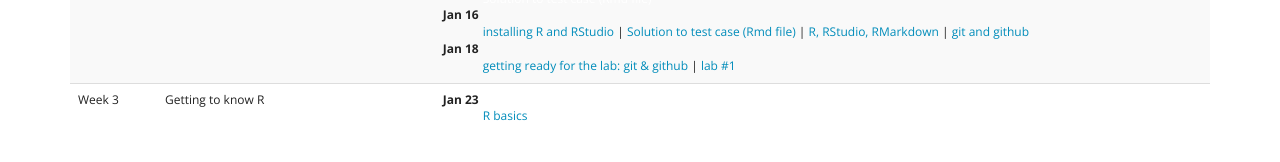
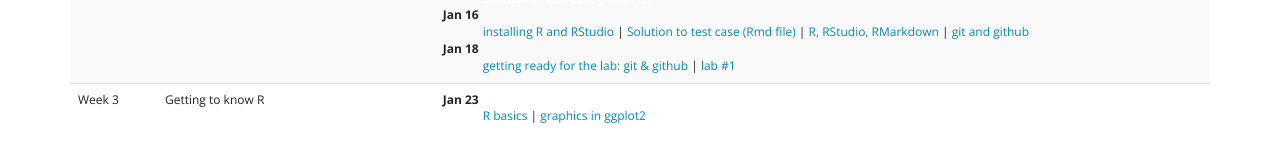
Before and after one commit to DS202-at-ISU/DS202-at-ISU.github.io-2018, a Jekyll site: the page built from schedule.html, in a window 1280 px wide. Shown: the part 273-435 px from the top of the page. Built offline with Jekyll 4.4.1, drawn with Linux system fonts in a browser that asks for light colours.

Commit message:
link updated

```diff
--- a/schedule.html
+++ b/schedule.html
@@ -52,7 +52,7 @@
         <td>
           <dl>
           <dt>Jan 23</dt>
-          <dd><a href="../materials/02_r-intro/01_r-calculator.html" target=_blank>R basics</a></dd>
+          <dd><a href="../materials/02_r-intro/01_r-calculator.html" target=_blank>R basics</a> | <a href="../materials/02_r-intro/02_r-graphics.html" target=_blank>graphics in ggplot2</a></dd>
            </dl>
         </td>
       </tr>
```
